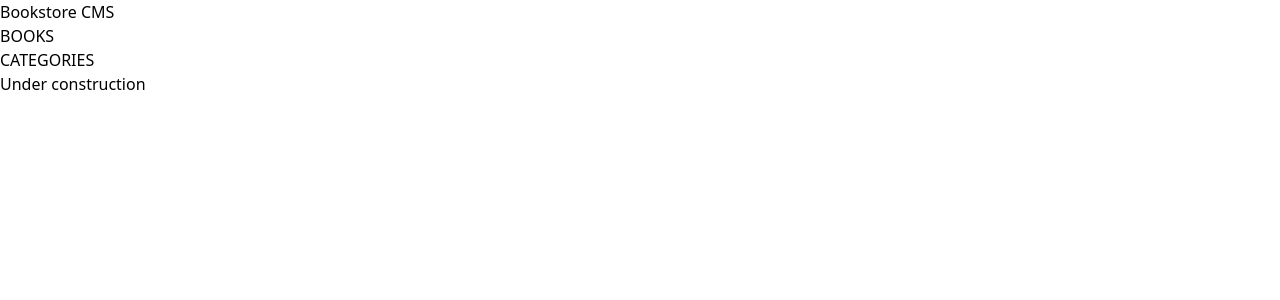
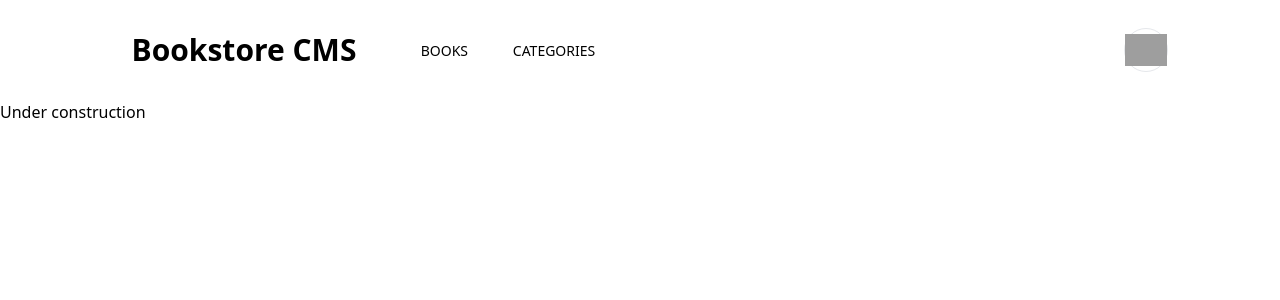
Before and after one commit to ArthurGC/Bookstore_CMS, a React (Create React App) app: page /#/category in a window 1280 px wide. Shown: the top 300 px of the page. Built offline with nearby package versions, Linux system fonts and the light colour scheme; grey boxes are pictures that could not be loaded.

Commit message:
Add styles to Navbar component

```diff
--- a/src/components/general/Navbar.js
+++ b/src/components/general/Navbar.js
@@ -1,5 +1,6 @@
 import React from 'react';
 import { NavLink } from 'react-router-dom';
+import logo from '../../Assets/userIcon.svg';
 
 const Navbar = () => {
   const links = [
@@ -16,16 +17,17 @@ const Navbar = () => {
   ];
 
   return (
-    <nav className="navbar">
-      <h1 className="logo">
+    <header className="bg-white px-8 sm:px-16 lg:px-24 xl:px-28 py-7">
+      <nav className="navbar container mx-auto grid lg:grid-cols-12 place-items-center">
+        <h1 className="logo text-azure font-mont font-bold text-3xl lg:col-span-3">
           Bookstore CMS
         </h1>
-      <ul>
+        <ul className="flex lg:col-span-3 items-center justify-evenly place-self-stretch">
           {links.map((link) => (
             <li key={link.id}>
               <NavLink
                 to={link.path}
-              className="link"
+                className="link text-title font-mont font-normal text-sm text-opacity-50"
                 activeClassName="active-link"
                 exact
               >
@@ -34,7 +36,11 @@ const Navbar = () => {
             </li>
           ))}
         </ul>
+        <div className="rounded-full border border-gray-200 w-11 h-11 flex justify-center items-center justify-self-end col-start-12">
+          <img className="object-contain" src={logo} alt="UserIcon" />
+        </div>
       </nav>
+    </header>
   );
 };
 
```
Lines whose indentation alone changed are shown as unchanged.
